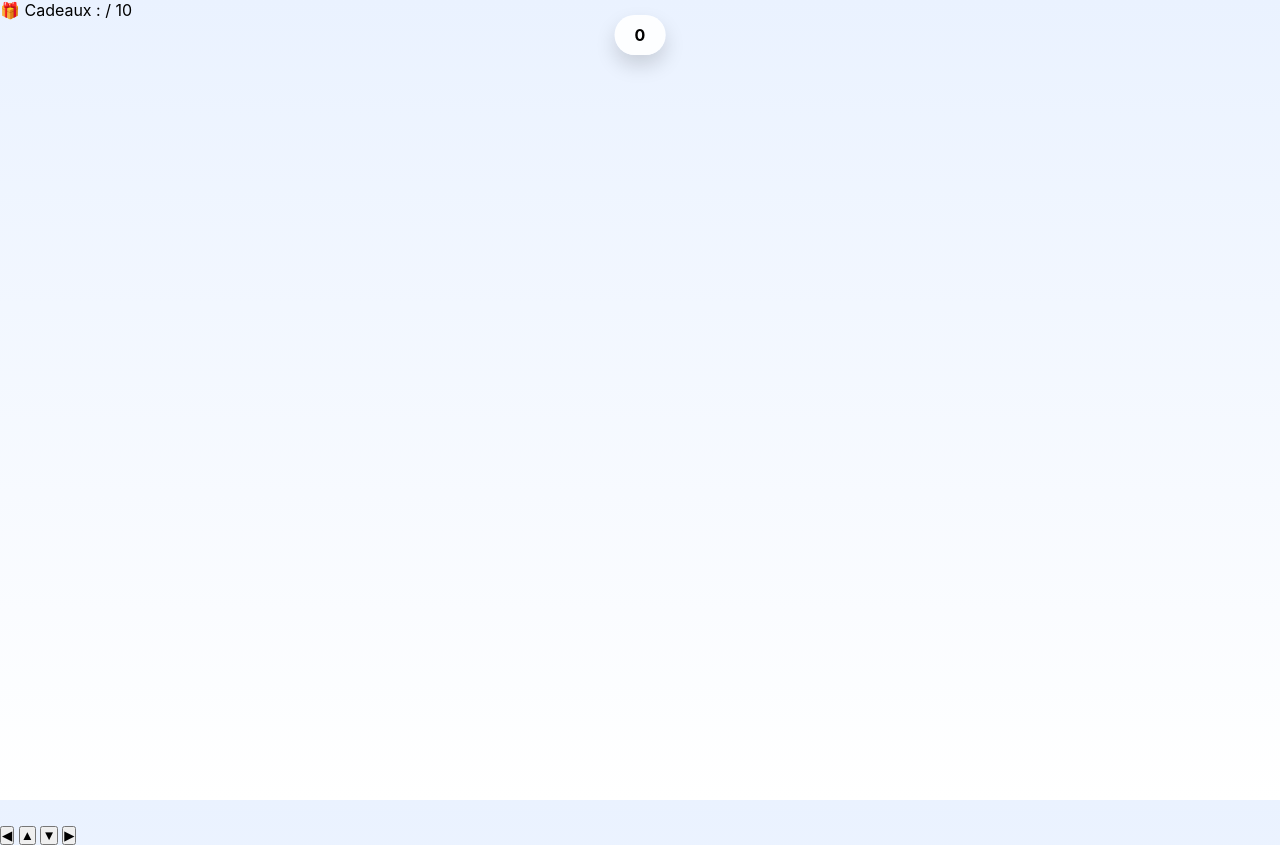
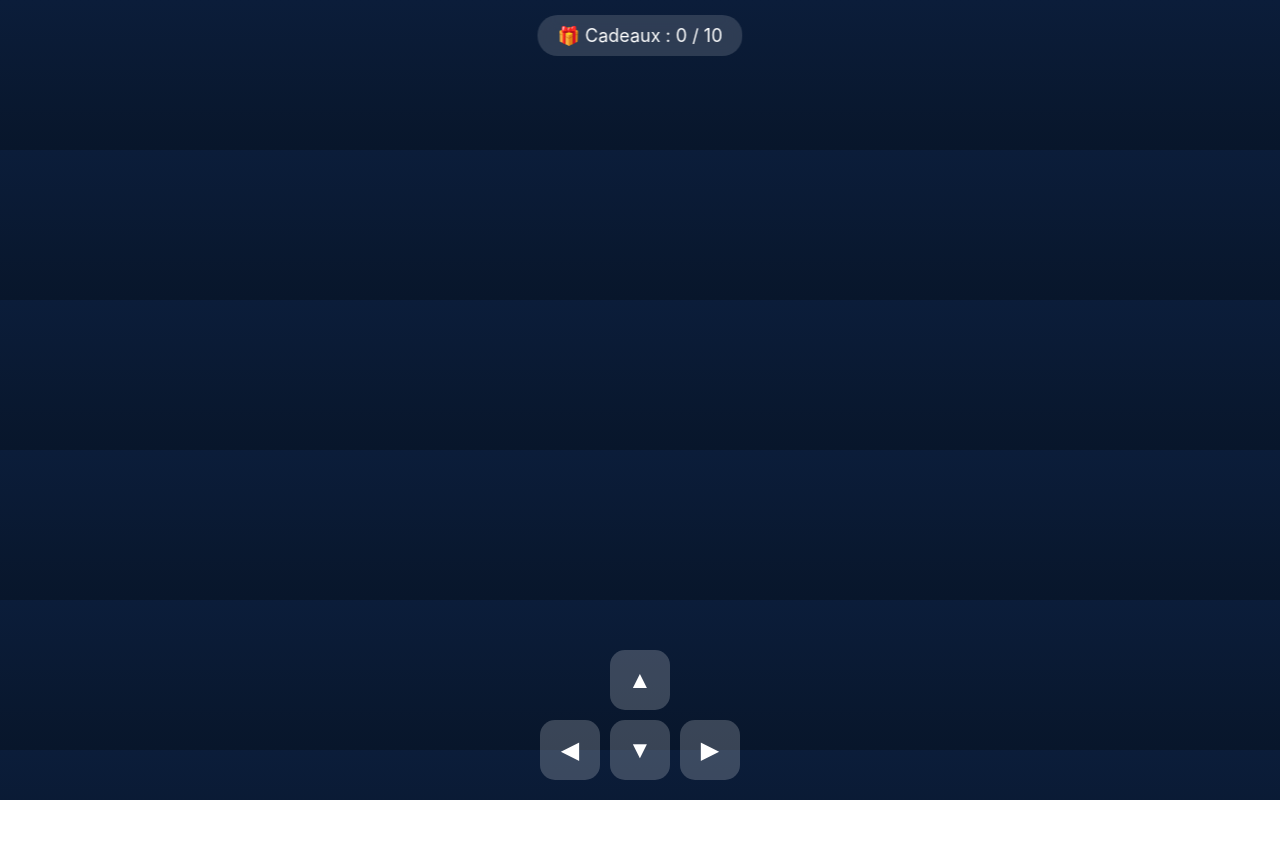
Before and after one commit to Rphbnt/Jeu-No-l-maman-et-papa, a plain HTML site: page index.html in a window 1280 px wide. After the commit the page ends 800 px from the top, so only its background shows below. Drawn offline with Linux system fonts and the light colour scheme.

Commit message:
Refactor CSS styles for improved layout and design

```diff
--- a/style.css
+++ b/style.css
@@ -2,47 +2,55 @@
   margin: 0;
   padding: 0;
   box-sizing: border-box;
-  touch-action: none;
+  touch-action: manipulation;
 }
 
 body {
-  background: linear-gradient(180deg, #eaf2ff, #ffffff);
-  height: 100vh;
+  background: linear-gradient(#0b1d3a, #08162b);
   overflow: hidden;
   font-family: -apple-system, BlinkMacSystemFont, sans-serif;
 }
 
-#game {
-  position: relative;
-  width: 100vw;
-  height: 100vh;
-}
-
-/* 🎅 Père Noël */
-#player {
-  position: absolute;
-  font-size: 48px;
-  left: 50%;
-  top: 50%;
-  transform: translate(-50%, -50%);
-}
-
-/* 🎁 Cadeaux */
-.gift {
-  position: absolute;
-  width: 40px;
-  height: 40px;
-}
-
-/* Score */
-#score {
+#ui {
   position: fixed;
   top: 15px;
   left: 50%;
   transform: translateX(-50%);
-  background: rgba(255,255,255,0.9);
+  background: rgba(255,255,255,0.15);
+  color: white;
   padding: 10px 20px;
   border-radius: 20px;
-  font-weight: bold;
-  box-shadow: 0 10px 20px rgba(0,0,0,0.15);
+  backdrop-filter: blur(10px);
+  font-size: 18px;
+  z-index: 10;
 }
+
+canvas {
+  display: block;
+}
+
+/* MOBILE CONTROLS */
+#mobile-controls {
+  position: fixed;
+  bottom: 20px;
+  left: 50%;
+  transform: translateX(-50%);
+  display: grid;
+  grid-template-columns: 60px 60px 60px;
+  grid-template-rows: 60px 60px;
+  gap: 10px;
+  z-index: 10;
+}
+
+#mobile-controls button {
+  background: rgba(255,255,255,0.2);
+  border: none;
+  border-radius: 15px;
+  font-size: 24px;
+  color: white;
+}
+
+#up { grid-column: 2; }
+#left { grid-row: 2; }
+#down { grid-row: 2; grid-column: 2; }
+#right { grid-row: 2; grid-column: 3; }
```
